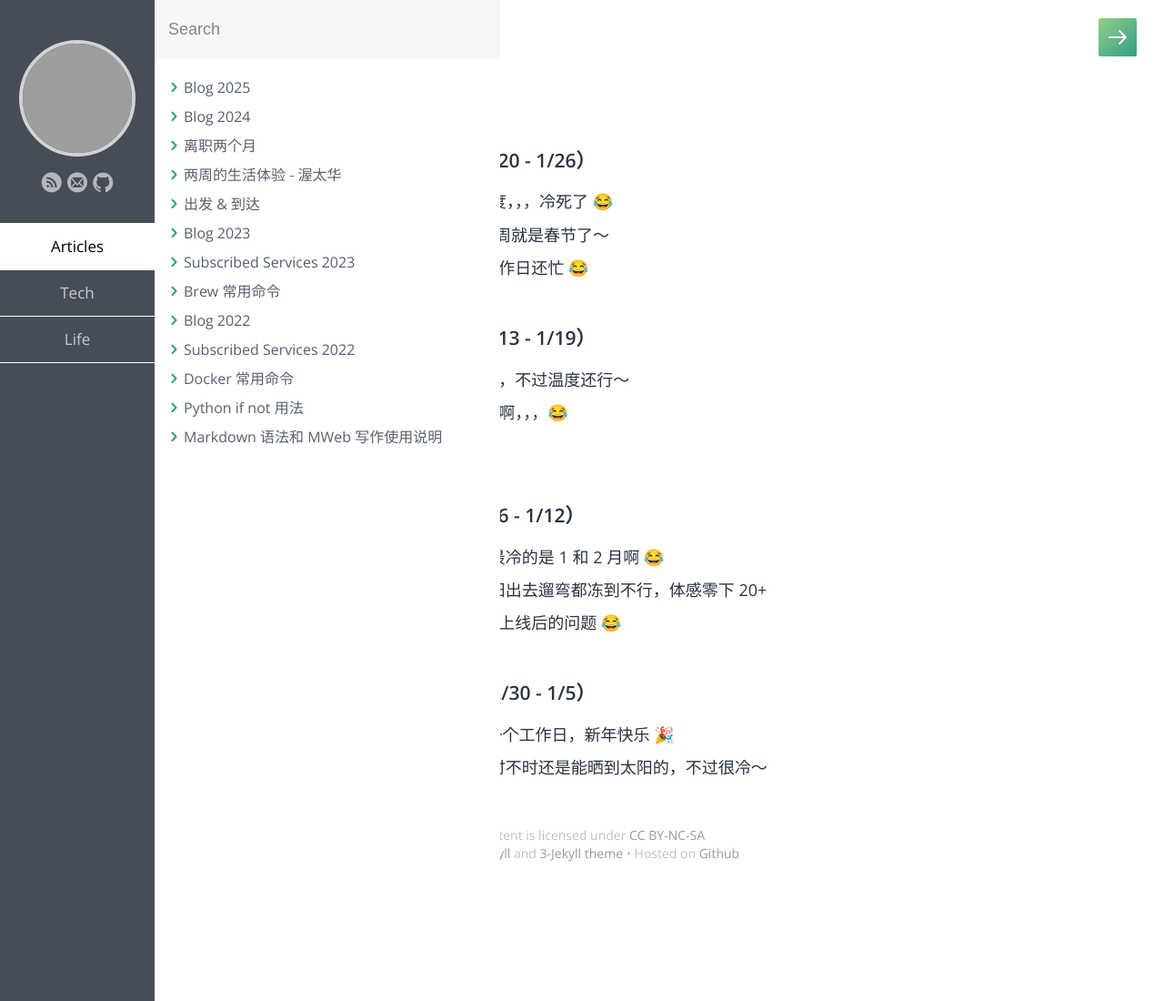
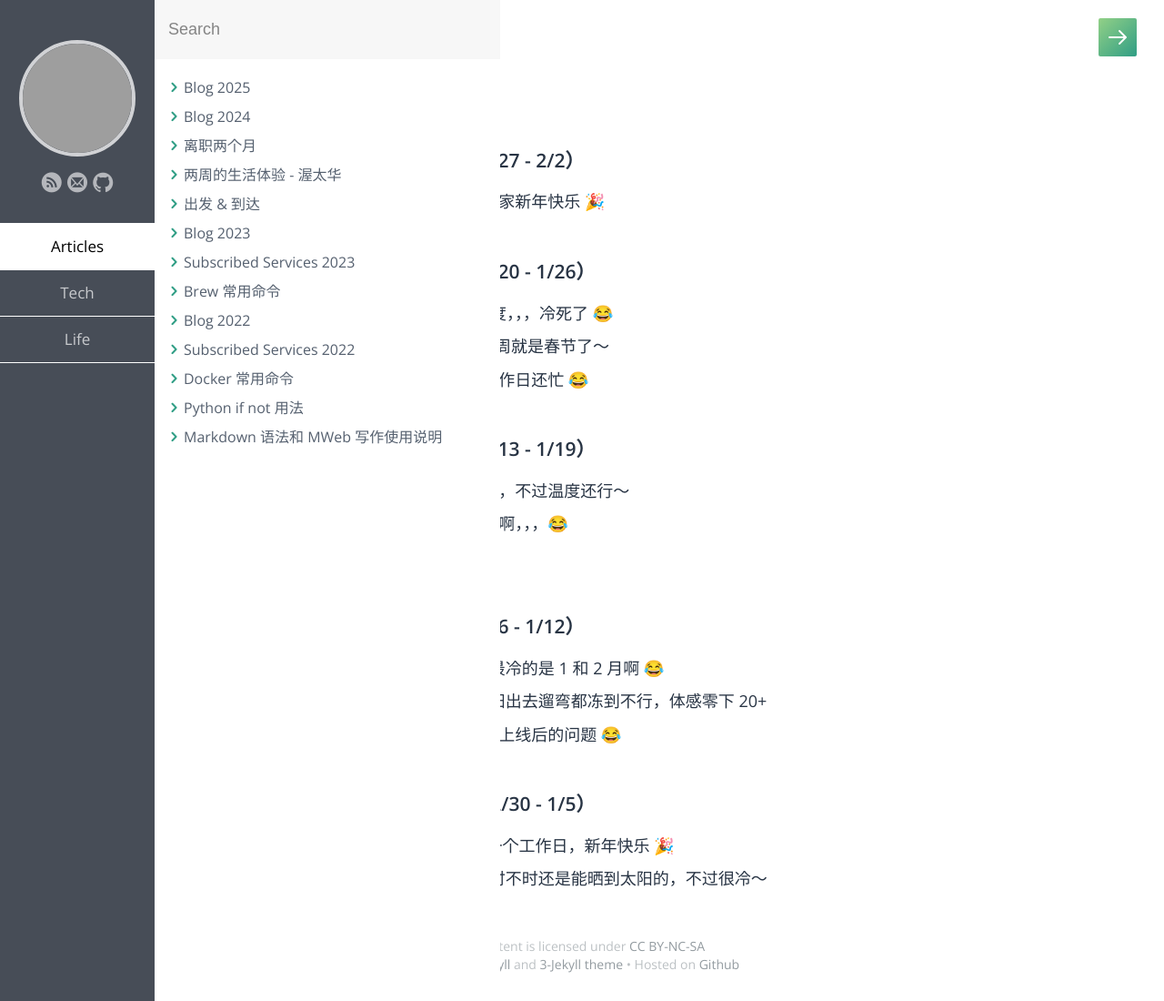
Before and after one commit to samxupeiran/samxupeiran.github.io, a Jekyll site: the page built from _posts/life/2025-01-02-my-blog.md, in a window 1280 px wide. Shown: the whole page at 91% size. Built offline with Jekyll 4.4.1, drawn with Linux system fonts in a browser that asks for light colours; some web fonts are replaced; grey boxes are pictures that could not be loaded.

Commit message:
feat: add weekly blog 1/28

```diff
--- a/_posts/life/2025-01-02-my-blog.md
+++ b/_posts/life/2025-01-02-my-blog.md
@@ -5,6 +5,9 @@ category: Life
 tags: Blog
 ---
 
+
+- ### 2025 年 1 月 第 4 周（1/27 - 2/2）
+     - 1/28 今天是除夕，祝福大家新年快乐 🎉
 
 - ### 2025 年 1 月 第 3 周（1/20 - 1/26）
      - 1/21 这周零下 20 + 的温度，，，冷死了 😂
```
